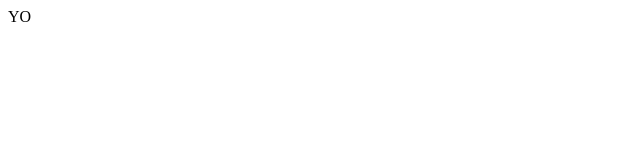
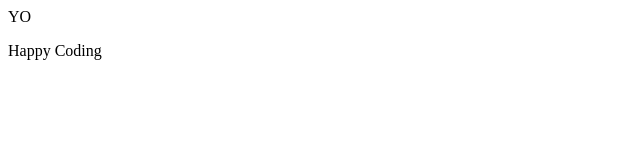
Before and after one commit to arekrgw/web-scrabble, a React (Create React App) app in the folder client/: page / in a window 1280 px wide. Shown: the top 160 px of the page, without its empty margins (0-640 px from the left). Built offline with nearby package versions, Linux system fonts and the light colour scheme.

Commit message:
happy coding

```diff
--- a/client/src/App.js
+++ b/client/src/App.js
@@ -2,6 +2,7 @@ const App = () => {
   return (
     <div>
       <header>YO</header>
+      <p>Happy Coding</p>
     </div>
   );
 };
```
